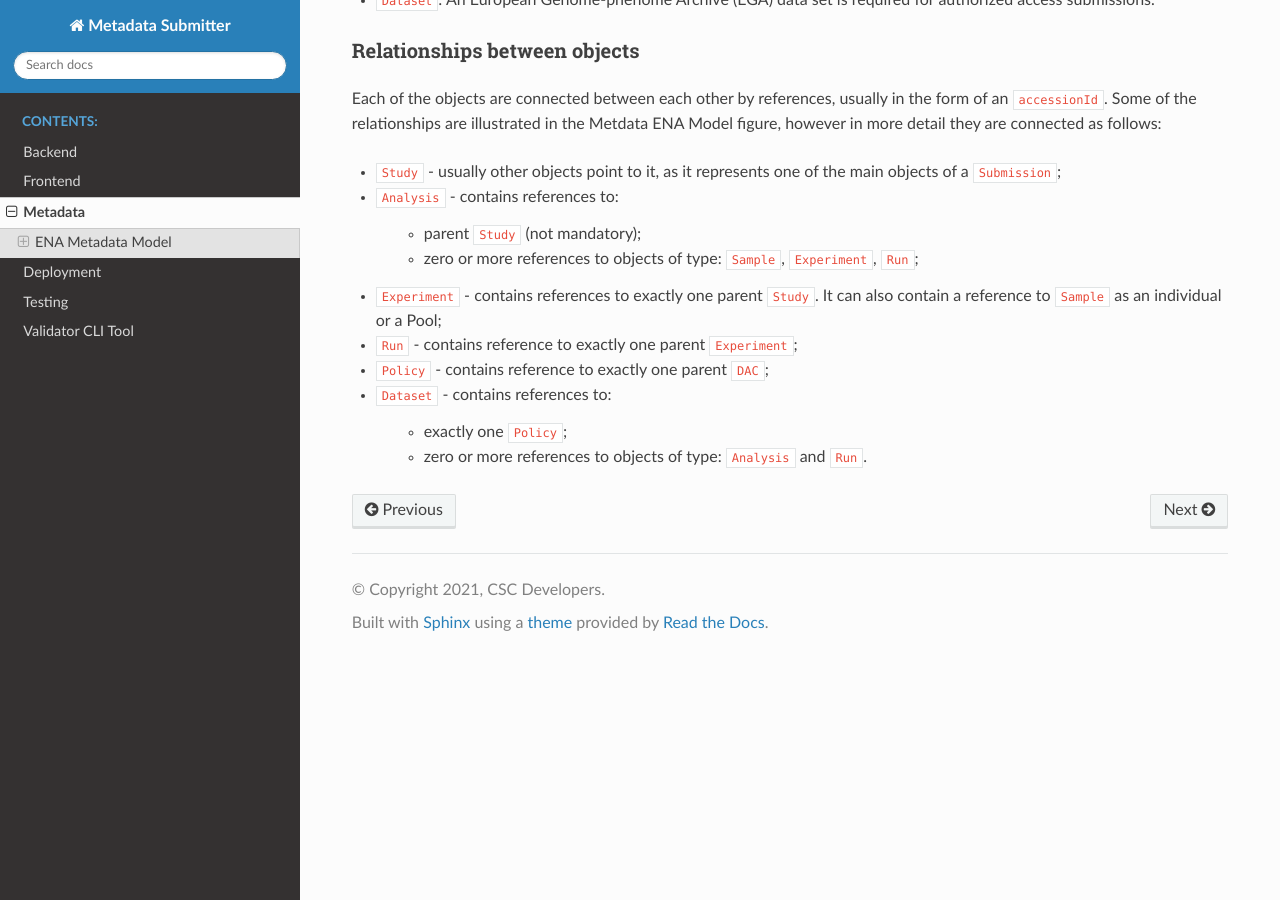
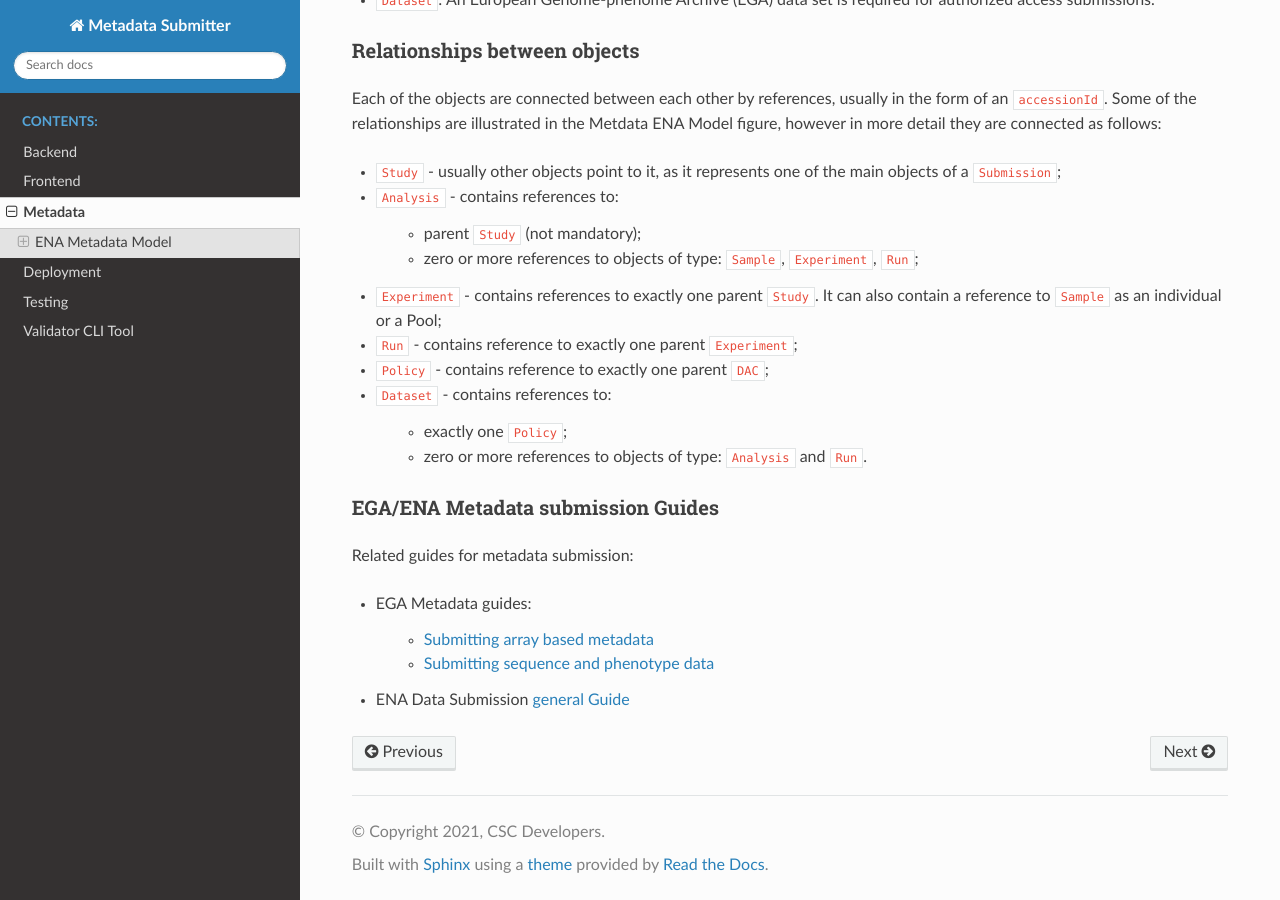
Before and after one commit to CSCfi/metadata-submitter, a Sphinx documentation site: the page built from docs/metadata.rst, in a window 1280 px wide and 900 px high, scrolled down 1100 px. Built offline with Sphinx 7.4.7 and the Read the Docs theme 2.0.0, drawn with Linux system fonts in a browser that asks for light colours.

Commit message:
add submission guides

```diff
--- a/docs/metadata.rst
+++ b/docs/metadata.rst
@@ -45,3 +45,16 @@
 
     - exactly one ``Policy``;
     - zero or more references to objects of type: ``Analysis`` and ``Run``.
+
+
+EGA/ENA Metadata submission Guides
+~~~~~~~~~~~~~~~~~~~~~~~~~~~~~~~~~~
+
+Related guides for metadata submission:
+
+- EGA Metadata guides:
+
+    - `Submitting array based metadata <https://ega-archive.org/submission/array_based/metadata>`_
+    - `Submitting sequence and phenotype data <https://ega-archive.org/submission/tools/submitter-portal>`_
+
+- ENA Data Submission `general Guide  <https://ena-docs.readthedocs.io/en/latest/submit/general-guide.html>`_
```
